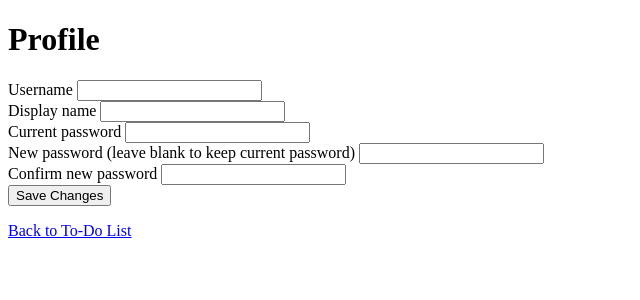
After one commit to Ethanerz/cmsc128-Lab1_CRUD_Gapulan, a Flask app: template templates/profile.html in a window 1280 px wide. The commit adds this page. Shown: the top 300 px of the page, without its empty margins (0-640 px from the left). Run offline with Flask 3, Linux system fonts and the light colour scheme; the template is opened without the code that fills it, so the values that code supplies are empty.

Commit message:
feat: added profile page

```diff
--- a/app.py
+++ b/app.py
@@ -144,6 +144,83 @@ def login():
 
     return render_template('login.html')
 
+@app.route('/profile', methods=['GET', 'POST'])
+def profile():
+    if 'user_id' not in session:
+        return redirect(url_for('login'))
+
+    conn = get_db()
+    try:
+        user = conn.execute(
+            'SELECT id, username, display_name, password_hash FROM users WHERE id = ?',
+            (session['user_id'],)
+        ).fetchone()
+
+        if user is None:
+            session.clear()
+            return redirect(url_for('login'))
+
+        if request.method == 'POST':
+            username = request.form.get('username', '').strip()
+            display_name = request.form.get('display_name', '').strip()
+            current_password = request.form.get('current_password', '')
+            new_password = request.form.get('new_password', '')
+            confirm_password = request.form.get('confirm_password', '')
+
+            error = None
+            if not username or not display_name or not current_password:
+                error = 'Username, display name, and current password are required.'
+            elif not check_password_hash(user['password_hash'], current_password):
+                error = 'Current password is incorrect.'
+            elif new_password and len(new_password) < 8:
+                error = 'New password must be at least 8 characters long.'
+            elif new_password != confirm_password:
+                error = 'New password and confirmation do not match.'
+
+            if error:
+                return render_template('profile.html', user=user, error=error)
+
+            existing_user = conn.execute(
+                'SELECT id FROM users WHERE username = ? AND id != ?',
+                (username, user['id'])
+            ).fetchone()
+            if existing_user:
+                return render_template(
+                    'profile.html',
+                    user=user,
+                    error='That username is already taken.'
+                )
+
+            try:
+                if new_password:
+                    conn.execute(
+                        '''UPDATE users
+                           SET username = ?, display_name = ?, password_hash = ?
+                           WHERE id = ?''',
+                        (username, display_name, generate_password_hash(new_password), user['id'])
+                    )
+                else:
+                    conn.execute(
+                        'UPDATE users SET username = ?, display_name = ? WHERE id = ?',
+                        (username, display_name, user['id'])
+                    )
+                conn.commit()
+            except sqlite3.IntegrityError:
+                conn.rollback()
+                return render_template(
+                    'profile.html',
+                    user=user,
+                    error='That username is already taken.'
+                )
+
+            session['display_name'] = display_name
+            flash('Your profile has been updated.', 'success')
+            return redirect(url_for('profile'))
+
+        return render_template('profile.html', user=user)
+    finally:
+        conn.close()
+
 @app.route('/logout', methods=['POST'])
 def logout():
     session.clear()
--- a/templates/index.html
+++ b/templates/index.html
@@ -15,6 +15,9 @@
     <nav>
         {% if session.get('user_id') %}
             <p>Hello, {{ session.get('display_name') }}!</p>
+            <form method="GET" action="{{ url_for('profile') }}">
+                <button type="submit">Profile</button>
+            </form>
             <form method="POST" action="{{ url_for('logout') }}">
                 <button type="submit">Log Out</button>
             </form>
--- /dev/null
+++ b/templates/profile.html
@@ -0,0 +1,37 @@
+<!DOCTYPE html>
+<html>
+<head>
+    <meta charset="UTF-8">
+    <title>Profile</title>
+</head>
+<body>
+    <h1>Profile</h1>
+    {% with messages = get_flashed_messages() %}
+        {% for message in messages %}
+            <p role="status">{{ message }}</p>
+        {% endfor %}
+    {% endwith %}
+    {% if error %}
+        <p role="alert">{{ error }}</p>
+    {% endif %}
+    <form method="POST" action="{{ url_for('profile') }}">
+        <label for="username">Username</label>
+        <input type="text" id="username" name="username" value="{{ user['username'] }}" autocomplete="username" required>
+        <br>
+        <label for="display_name">Display name</label>
+        <input type="text" id="display_name" name="display_name" value="{{ user['display_name'] }}" autocomplete="name" required>
+        <br>
+        <label for="current_password">Current password</label>
+        <input type="password" id="current_password" name="current_password" autocomplete="current-password" required>
+        <br>
+        <label for="new_password">New password (leave blank to keep current password)</label>
+        <input type="password" id="new_password" name="new_password" autocomplete="new-password">
+        <br>
+        <label for="confirm_password">Confirm new password</label>
+        <input type="password" id="confirm_password" name="confirm_password" autocomplete="new-password">
+        <br>
+        <button type="submit">Save Changes</button>
+    </form>
+    <p><a href="{{ url_for('index') }}">Back to To-Do List</a></p>
+</body>
+</html>
```
